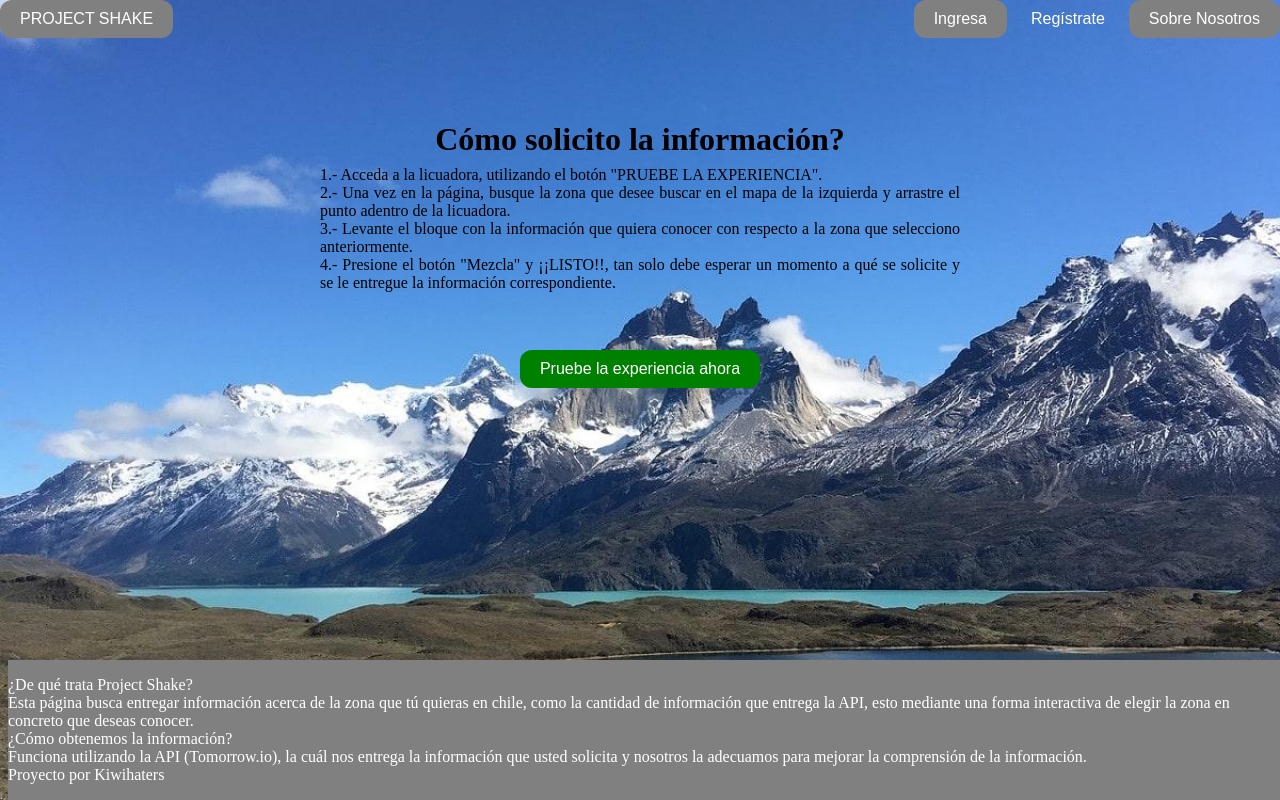
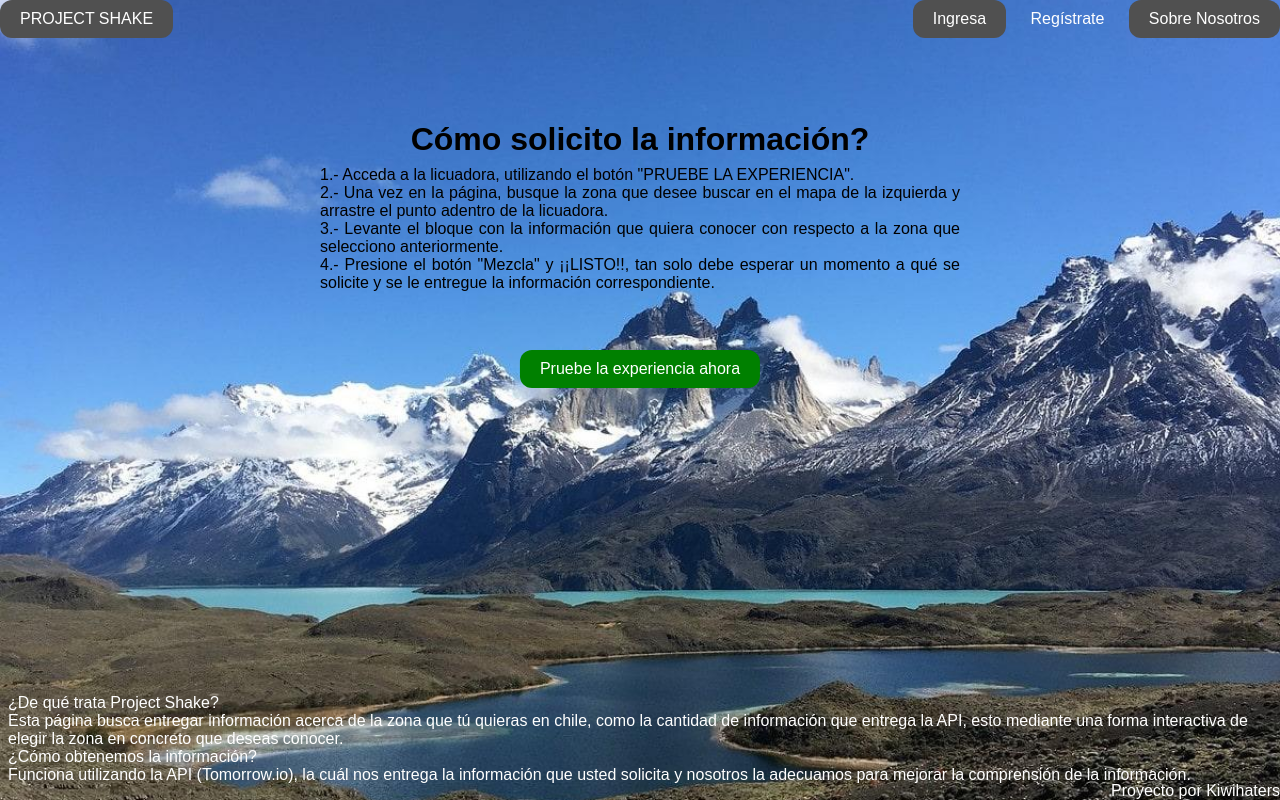
Before and after one commit to hdehola/Proyecto-IWG, a Django app: page / in a window 1280 px wide. Run offline with Django 4.2, Linux system fonts and the light colour scheme.

Commit message:
pruebas home

```diff
--- a/tasks/templates/new-home.css
+++ b/tasks/templates/new-home.css
@@ -1,11 +1,12 @@
 body {
+    font-family: 'Arial', sans-serif;
     background: url('patagonia-chilena.jpg') no-repeat center center fixed;
     -webkit-background-size: cover;
     -moz-background-size: cover;
     -o-background-size: cover;
     background-size: cover;
+    /*height: 2500px*/;
 }
-
 #projectShakeButton, .rightButton, #experienceButton {
     padding: 10px 20px;
     border: none;
@@ -18,14 +19,14 @@ body {
 }
 
 #projectShakeButton {
-    background-color: #808080;
+    background-color: #505050;
     position: absolute;
     top: 0;
     left: 0;
 }
 
 .rightButton {
-    background-color: #808080;
+    background-color: #505050;
 }
 
 #experienceButton {
@@ -62,10 +63,18 @@ body {
 }
 
 #footer {
-   position:absolute;
+   position:fixed;
    bottom:0;
    width:100%;
    height:auto;
-   background:#808080;
+   background:transparent/*#505050*/;
    color:#FFFFFF;
+   text-align: left;
 }
+
+#kiwihaters {
+    position: absolute;
+    bottom: 0;
+    right: 0;
+    color: #FFFFFF;
+}
--- a/tasks/templates/new-home.html
+++ b/tasks/templates/new-home.html
@@ -32,9 +32,8 @@ Esta página busca entregar información acerca de la zona que tú quieras en ch
 ¿Cómo obtenemos la información?
 <br>
 Funciona utilizando la API (Tomorrow.io), la cuál nos entrega la información que usted solicita y nosotros la adecuamos para mejorar la comprensión de la información.
-<br>
-Proyecto por Kiwihaters
 </p>
 </div>
+<div id="kiwihaters">Proyecto por Kiwihaters</div>
 </body>
 </html>
```
